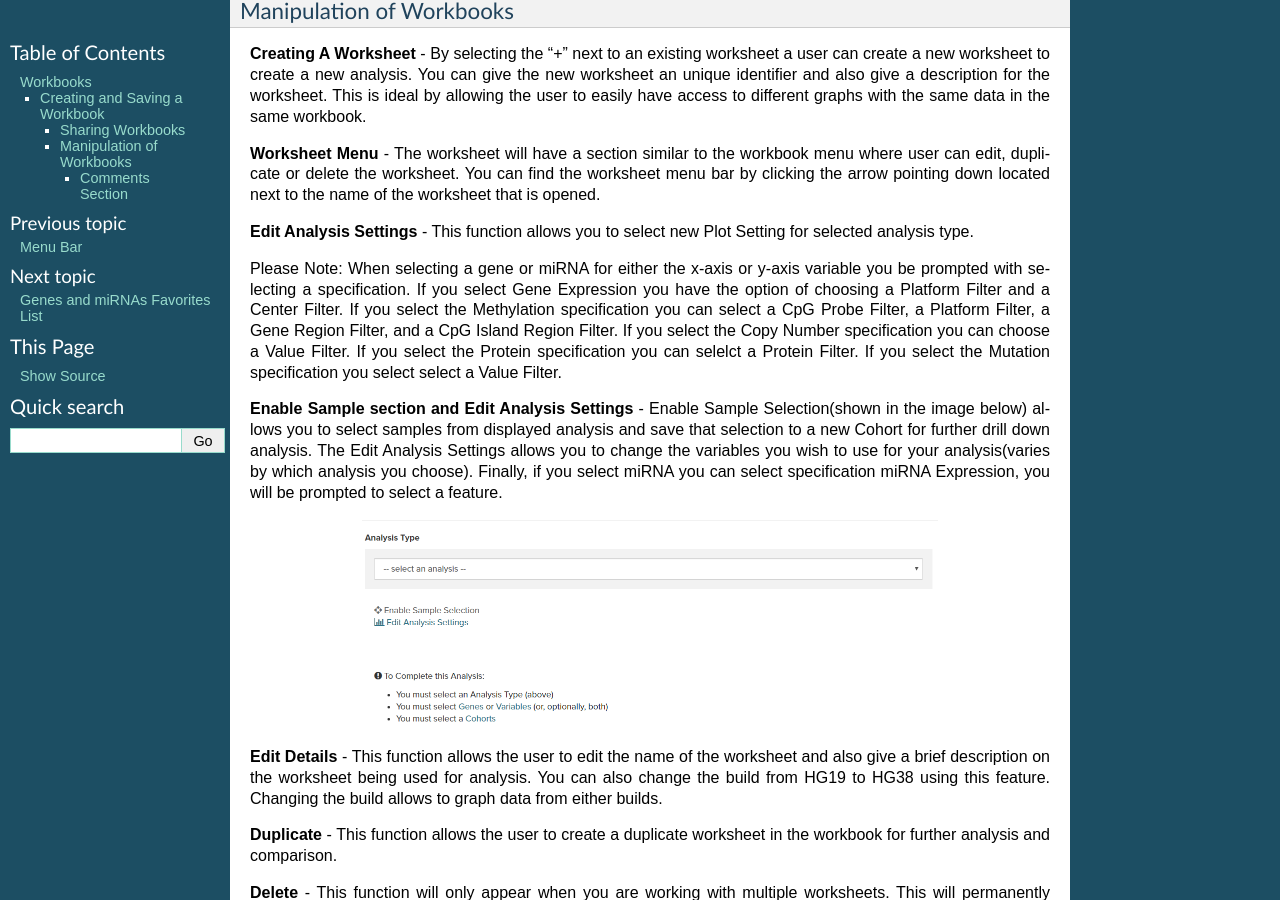
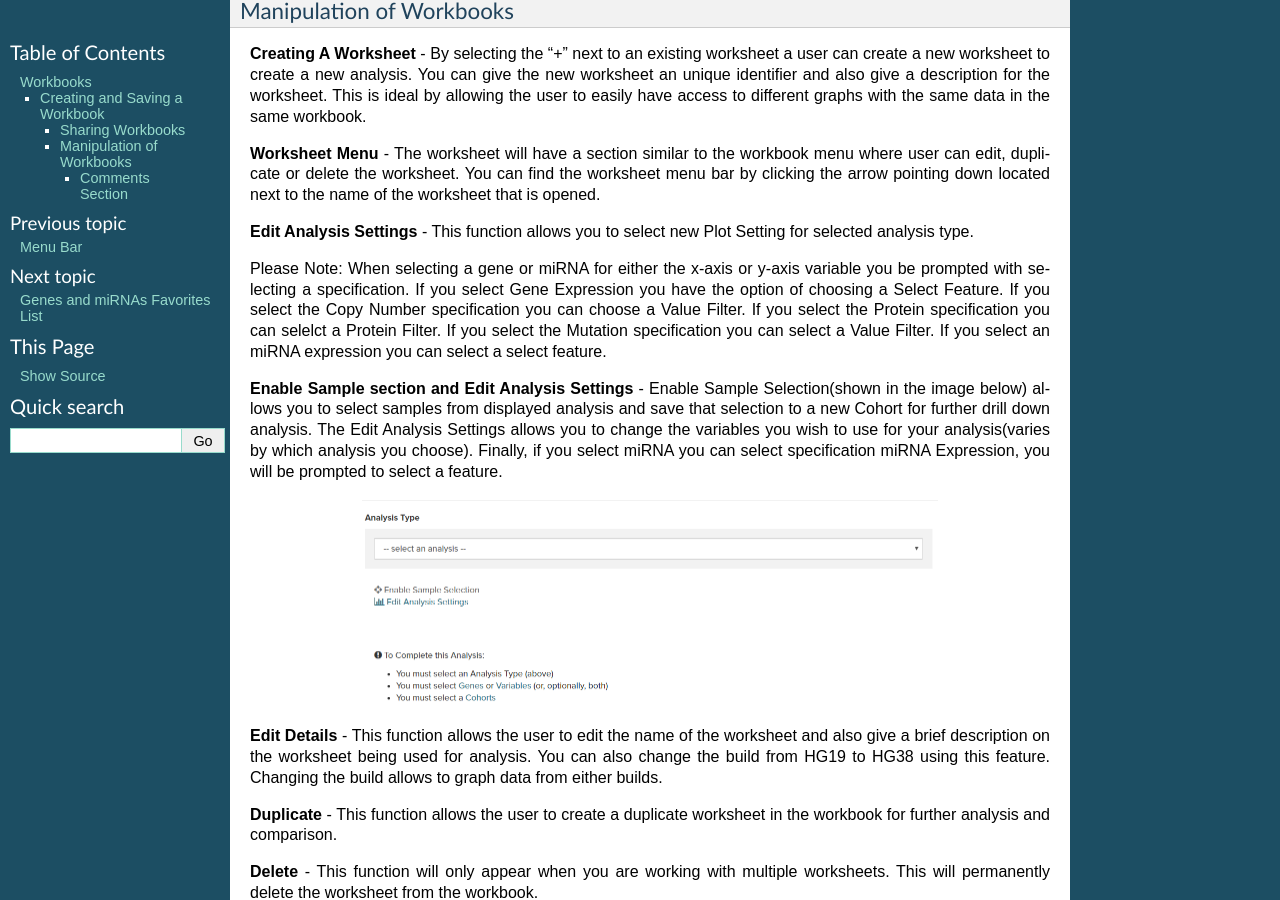
Before and after one commit to isb-cgc/readthedocs, a Sphinx documentation site: the page built from docs/source/sections/webapp/Workbooks.rst, in a window 1280 px wide and 900 px high, scrolled down 2847 px. Built offline with Sphinx 7.4.7, drawn with Linux system fonts in a browser that asks for light colours; pages that are not in the unit, such as notebooks, are missing from menus.

Commit message:
updated text

```diff
--- a/docs/source/sections/webapp/Workbooks.rst
+++ b/docs/source/sections/webapp/Workbooks.rst
@@ -99,7 +99,7 @@ Manipulation of Workbooks
 
 **Edit Analysis Settings** - This function allows you to select new Plot Setting for selected analysis type.
 
-Please Note: When selecting a gene or miRNA for either the x-axis or y-axis variable you be prompted with selecting a specification. If you select Gene Expression you have the option of choosing a Platform Filter and a Center Filter. If you select the Methylation specification you can select a CpG Probe Filter, a Platform Filter, a Gene Region Filter, and a CpG Island Region Filter. If you select the Copy Number specification you can choose a Value Filter. If you select the Protein specification you can selelct a Protein Filter. If you select the Mutation specification you select select a Value Filter.
+Please Note: When selecting a gene or miRNA for either the x-axis or y-axis variable you be prompted with selecting a specification. If you select Gene Expression you have the option of choosing a Select Feature.  If you select the Copy Number specification you can choose a Value Filter. If you select the Protein specification you can selelct a Protein Filter. If you select the Mutation specification you can select a Value Filter. If you select an miRNA expression you can select a select feature.
 
 .. _selectionicon:
 
```
